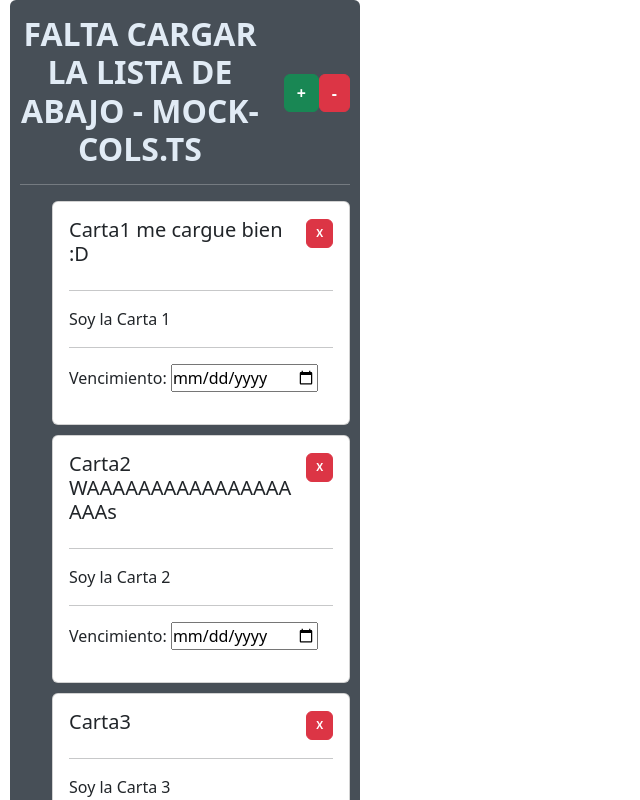
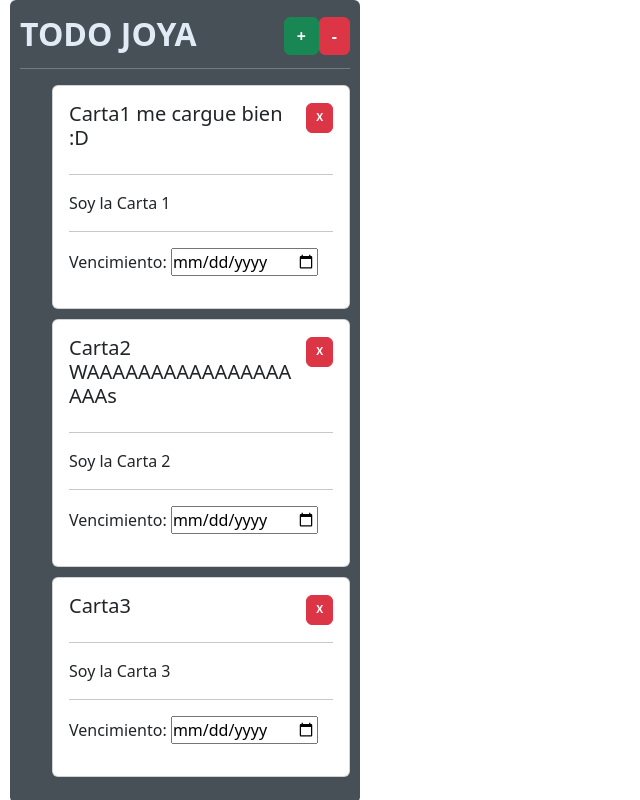
Before and after one commit to Enzoporte/trello-angular, an Angular app in the folder trello-angular/: page /column in a window 1280 px wide. Shown: the top 800 px of the page, without its empty margins (0-640 px from the left). Built offline with nearby package versions, Linux system fonts and the light colour scheme.

Commit message:
Fix de texto

```diff
--- a/trello-angular/src/app/mock-cols.ts
+++ b/trello-angular/src/app/mock-cols.ts
@@ -3,7 +3,7 @@ import { Cols } from "./Cols";
 export const COLS: Cols[] = [
     {
         id: 1,
-        title: "FALTA CARGAR LA LISTA DE ABAJO - MOCK-COLS.TS",
+        title: "TODO JOYA",
         cards: [
             {
                 id: 1,
```
